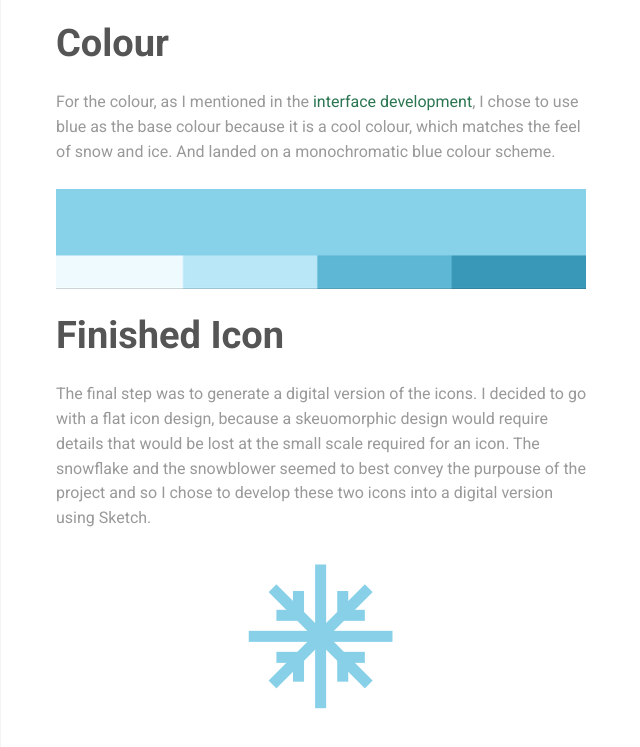
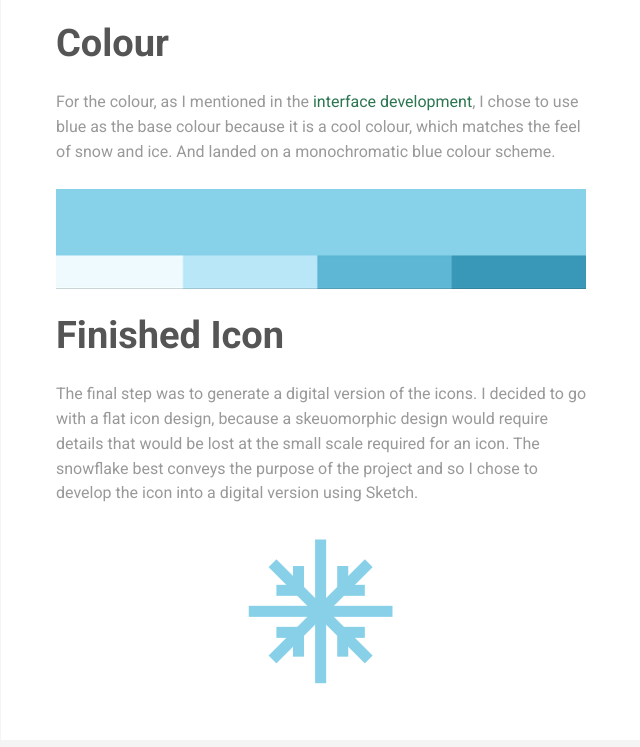
Before and after one commit to sefcook/SYDE542, a plain HTML site: page akiraLogo.html in a window 1280 px wide. Shown: the part 731-1478 px from the top of the page, without its empty margins (319-959 px from the left). Drawn offline with nearby package versions, Linux system fonts and the light colour scheme.

Commit message:
spelling

```diff
--- a/akiraLogo.html
+++ b/akiraLogo.html
@@ -75,7 +75,7 @@
                   <p><img src="img/initalCS.png" alt="inital icon colours" class="image img-square img-responsive"></p>
 
                   <h2>Finished Icon</h2>
-                  <p>The final step was to generate a digital version of the icons. I decided to go with a flat icon design, because a skeuomorphic design would require details that would be lost at the small scale required for an icon. The snowflake and the snowblower seemed to best convey the purpouse of the project and so I chose to develop these two icons into a digital version using Sketch. </p>
+                  <p>The final step was to generate a digital version of the icons. I decided to go with a flat icon design, because a skeuomorphic design would require details that would be lost at the small scale required for an icon. The snowflake best conveys the purpose of the project and so I chose to develop the icon into a digital version using Sketch. </p>
 
                   <p><img src="img/squareLogo.png" alt="rough icon sketches" class="image img-square img-responsive"></p>
 
```
